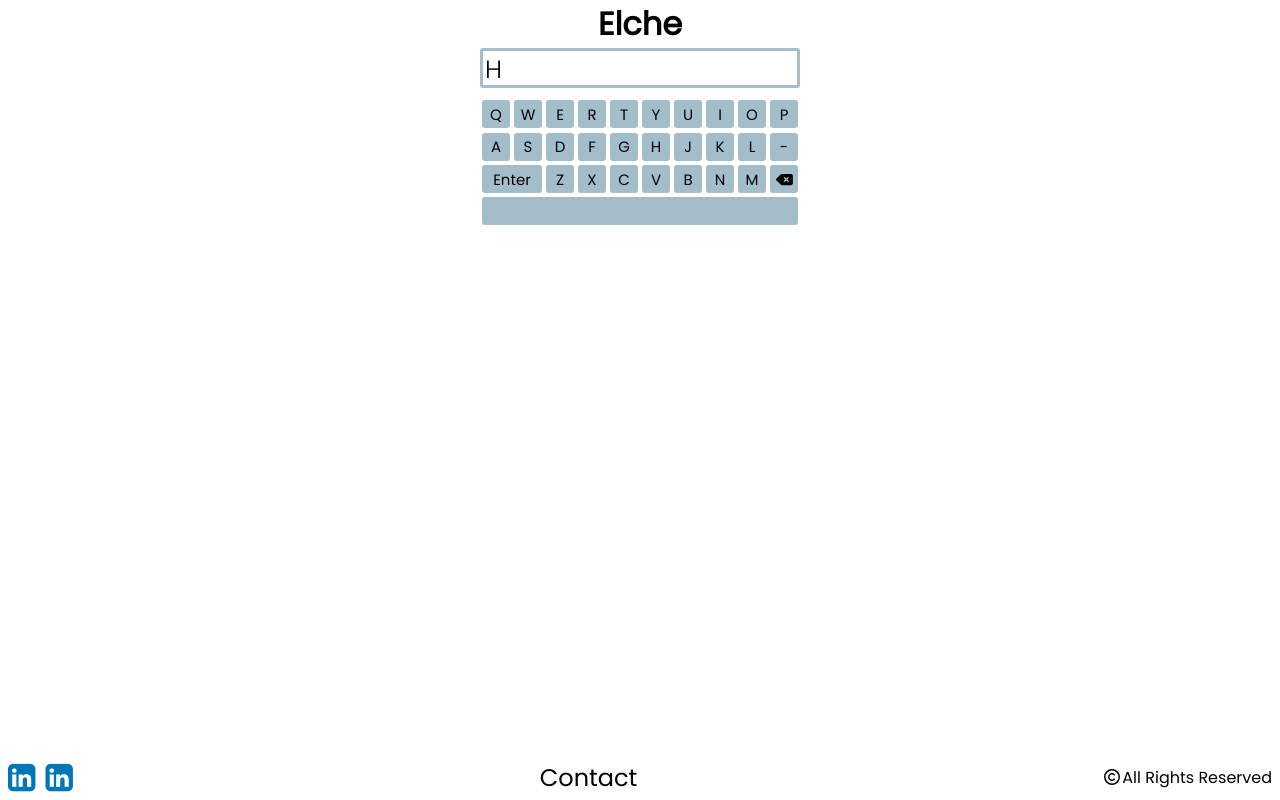
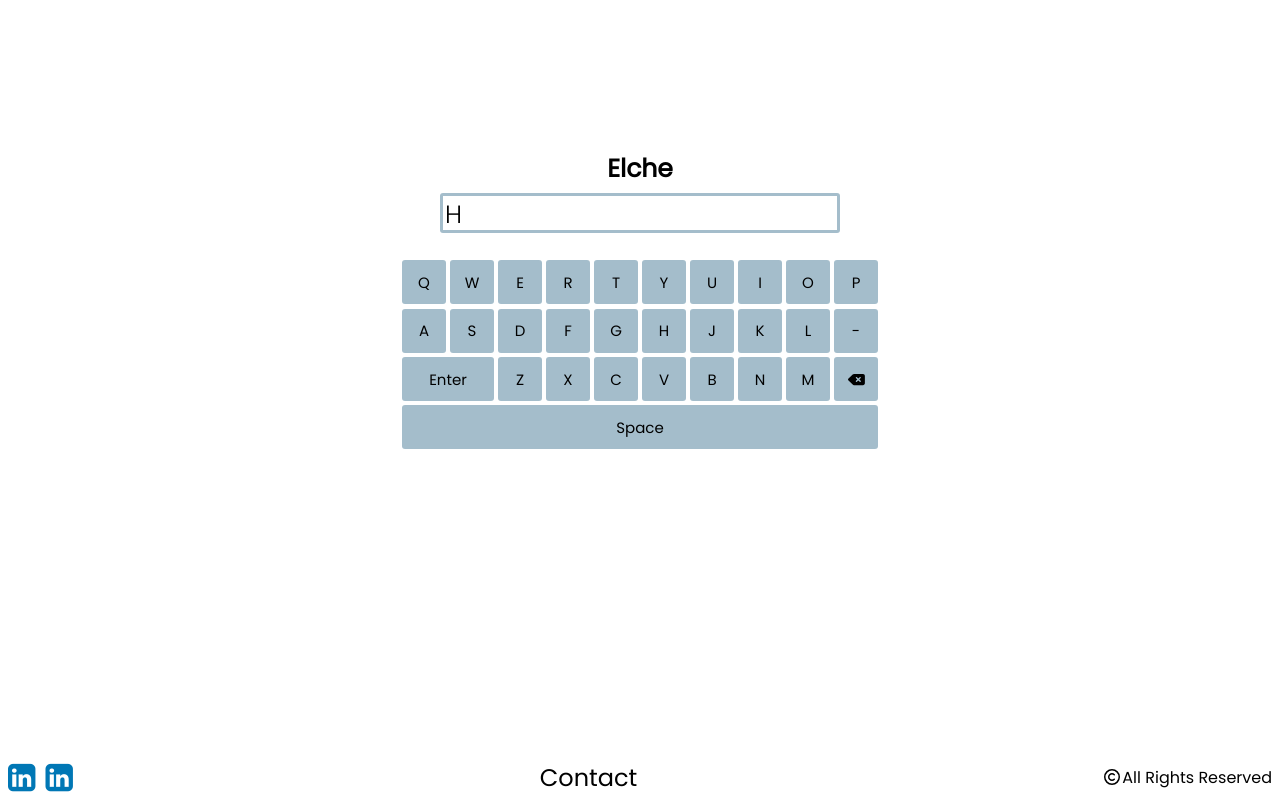
Before and after one commit to nickgabriadze/Towngraphy, a React (Create React App) app: page / in a window 1280 px wide. Built offline with nearby package versions, Linux system fonts and the light colour scheme; the HTML template or start-up script is replaced by a standard one.

Commit message:
Checking, Changing and typing works

```diff
--- a/src/App.css
+++ b/src/App.css
@@ -7,12 +7,14 @@
    display: flex;
    justify-content: center;
    align-items: center;
+   padding-top: 5px;
 }
 
 
-#container{
+.container{
     display: flex;
     flex-direction: column;
     justify-content: center;
     align-items: center;
+    padding-top: 150px;
 }
--- a/src/App.js
+++ b/src/App.js
@@ -2,54 +2,86 @@ import React, { useReducer } from 'react';
 import './App.css';
 import { Footer } from './components/footer.js';
 import { Keyboard } from './components/keyboard.js';
-import {TextBox} from './components/textBox';
-import {ACTIONS} from './actions.js';
-import {randCity} from './checkOrGive/randomCity.js'
-import {cities} from './cities.js';
+import { TextBox } from './components/textBox';
+import { ACTIONS } from './actions.js';
+import { randCity } from './checkOrGive/randomCity.js'
+import { cities } from './cities.js';
+import {checkCity} from './checkOrGive/checkCity.js';
 
+function reducer(state, { type, char }) {
 
-function reducer(state, {type, payload}){
+  switch (type) {
 
-  switch(type){
     case ACTIONS.ADD_LETTER:
-
+      if (char === ' ') {
         return({
           ...state,
-        letter: state.letter + payload
+          nextCity: state.nextCity + char,
+          upper: true,
+          message: ''
         })
+      }
+      if (state.upper === true) {
+        return ({
+          ...state,
+          nextCity: state.nextCity + char.toUpperCase(),
+          upper: false,
+          message: ''
+        });
+      }
+
+      return ({
+        ...state,
+        nextCity: state.nextCity + char,
+        upper: false,
+        message: ''
+      });
+
     case ACTIONS.REMOVE_LETTER:
-      if(state.letter.length === 1 ){
+      if (state.nextCity.length === 1) {
         return state;
-      }
+      };
+      return ({
+        ...state,
+        nextCity: state.nextCity.slice(0, -1),
+        message: ''
+      });
+
+    case ACTIONS.ENTER:
+      if(!checkCity(cities, state.nextCity)){
         return({
           ...state,
-        letter: state.letter.slice(0, -1)
+          message: 'Not In a City List!',
+          nextCity: state.randomCity[state.randomCity.length-2].toUpperCase()
         })
+      }
 
-    case ACTIONS.ENTER:
-      return({
+      let randomCity = randCity(cities)
+      let nextCity = randomCity[randomCity.length - 2].toUpperCase()
+      return ({
         ...state,
-        randomCity: randCity(cities),
-        letter: state.randomCity[state.randomCity.length-2].toUpperCase()
-      })
+        randomCity: randomCity,
+        nextCity: nextCity
+      });
     default: return state;
   }
 }
 
 function App() {
 
-
-  const [{randomCity=randCity(cities), letter=randomCity[randomCity.length-2].toUpperCase()}, dispatch] = useReducer(reducer, {})
+  let generatedCity = randCity(cities);
+  let nextCity = generatedCity[generatedCity.length - 2].toUpperCase();
+  const [state, dispatch] = useReducer(reducer, { randomCity: generatedCity, nextCity: nextCity, message: '', upper: false,});
 
   return (
     <>
 
       <div className="container">
         <div>
-      <TextBox randomCity={randomCity} thatLetter={letter}/>
+          <TextBox randomCity={state.randomCity} thatLetter={state.nextCity} message={state.message} />
         </div>
         <div id="keyBoard">
-      <Keyboard dispatch={dispatch}/>
+          <Keyboard dispatch={dispatch} />
         </div>
       </div>
 
--- a/src/components/footer.js
+++ b/src/components/footer.js
@@ -1,3 +1,4 @@
+import React from 'react';
 import './footer.css';
 import 'font-awesome/css/font-awesome.min.css'
 import { FontAwesomeIcon } from '@fortawesome/react-fontawesome';
--- a/src/components/keyboard.css
+++ b/src/components/keyboard.css
@@ -6,8 +6,8 @@ button {
     border-radius: 5px;
     text-align: center;
     cursor: pointer;
-    width: 2rem;
-    height: 2rem;
+    width: 3rem;
+    height: 3rem;
     text-decoration: none;
     border: 2px solid white;
     background-color: #a4bdcb;
@@ -41,7 +41,7 @@ button:hover {
 }
 
 #enter-button {
-    width: 4rem;
+    width: 6rem;
 }
 
 #space{
--- a/src/components/keyboard.js
+++ b/src/components/keyboard.js
@@ -1,53 +1,54 @@
+import React from 'react';
 import './keyboard.css';
 import { FontAwesomeIcon } from '@fortawesome/react-fontawesome';
 import { faDeleteLeft } from '@fortawesome/free-solid-svg-icons';
 
-export function Keyboard({dispatch}) {
+export function Keyboard({ dispatch }) {
 
 
     return (
         <>
             <div className="keyboard-grid">
                 <div id="first-row">
-                    <button onClick={()=>dispatch({type:"ADD_LETTER", payload: 'q'})}>Q</button>
-                    <button onClick={()=>dispatch({type:"ADD_LETTER", payload: 'w'})}>W</button>
-                    <button onClick={()=>dispatch({type:"ADD_LETTER", payload: 'e'})}>E</button>
-                    <button onClick={()=>dispatch({type:"ADD_LETTER", payload: 'r'})}>R</button>
-                    <button onClick={()=>dispatch({type:"ADD_LETTER", payload: 't'})}>T</button>
-                    <button onClick={()=>dispatch({type:"ADD_LETTER", payload: 'y'})}>Y</button>
-                    <button onClick={()=>dispatch({type:"ADD_LETTER", payload: 'u'})}>U</button>
-                    <button onClick={()=>dispatch({type:"ADD_LETTER", payload: 'i'})}>I</button>
-                    <button onClick={()=>dispatch({type:"ADD_LETTER", payload: 'o'})}>O</button>
-                    <button onClick={()=>dispatch({type:"ADD_LETTER", payload: 'p'})}>P</button>
+                    <button onClick={() => dispatch({ type: "ADD_LETTER", char: 'q' })}>Q</button>
+                    <button onClick={() => dispatch({ type: "ADD_LETTER", char: 'w' })}>W</button>
+                    <button onClick={() => dispatch({ type: "ADD_LETTER", char: 'e' })}>E</button>
+                    <button onClick={() => dispatch({ type: "ADD_LETTER", char: 'r' })}>R</button>
+                    <button onClick={() => dispatch({ type: "ADD_LETTER", char: 't' })}>T</button>
+                    <button onClick={() => dispatch({ type: "ADD_LETTER", char: 'y' })}>Y</button>
+                    <button onClick={() => dispatch({ type: "ADD_LETTER", char: 'u' })}>U</button>
+                    <button onClick={() => dispatch({ type: "ADD_LETTER", char: 'i' })}>I</button>
+                    <button onClick={() => dispatch({ type: "ADD_LETTER", char: 'o' })}>O</button>
+                    <button onClick={() => dispatch({ type: "ADD_LETTER", char: 'p' })}>P</button>
                 </div>
 
                 <div id="second-row">
-                    <button onClick={()=>dispatch({type:"ADD_LETTER", payload: 'a'})}>A</button>
-                    <button onClick={()=>dispatch({type:"ADD_LETTER", payload: 's'})}>S</button>
-                    <button onClick={()=>dispatch({type:"ADD_LETTER", payload: 'd'})}>D</button>
-                    <button onClick={()=>dispatch({type:"ADD_LETTER", payload: 'f'})}>F</button>
-                    <button onClick={()=>dispatch({type:"ADD_LETTER", payload: 'g'})}>G</button>
-                    <button onClick={()=>dispatch({type:"ADD_LETTER", payload: 'h'})}>H</button>
-                    <button onClick={()=>dispatch({type:"ADD_LETTER", payload: 'j'})}>J</button>
-                    <button onClick={()=>dispatch({type:"ADD_LETTER", payload: 'k'})}>K</button>
-                    <button onClick={()=>dispatch({type:"ADD_LETTER", payload: 'l'})}>L</button>
-                    <button onClick={()=>dispatch({type:"ADD_LETTER", payload: '-'})}>-</button>
+                    <button onClick={() => dispatch({ type: "ADD_LETTER", char: 'a' })}>A</button>
+                    <button onClick={() => dispatch({ type: "ADD_LETTER", char: 's' })}>S</button>
+                    <button onClick={() => dispatch({ type: "ADD_LETTER", char: 'd' })}>D</button>
+                    <button onClick={() => dispatch({ type: "ADD_LETTER", char: 'f' })}>F</button>
+                    <button onClick={() => dispatch({ type: "ADD_LETTER", char: 'g' })}>G</button>
+                    <button onClick={() => dispatch({ type: "ADD_LETTER", char: 'h' })}>H</button>
+                    <button onClick={() => dispatch({ type: "ADD_LETTER", char: 'j' })}>J</button>
+                    <button onClick={() => dispatch({ type: "ADD_LETTER", char: 'k' })}>K</button>
+                    <button onClick={() => dispatch({ type: "ADD_LETTER", char: 'l' })}>L</button>
+                    <button onClick={() => dispatch({ type: "ADD_LETTER", char: '-' })}>-</button>
                 </div>
 
 
                 <div id="third-row">
-                    <button onClick={()=>dispatch({type:"ENTER"})}id="enter-button">Enter</button>
-                    <button onClick={()=>dispatch({type:"ADD_LETTER", payload: 'z'})}>Z</button>
-                    <button onClick={()=>dispatch({type:"ADD_LETTER", payload: 'x'})}>X</button>
-                    <button onClick={()=>dispatch({type:"ADD_LETTER", payload: 'c'})}>C</button>
-                    <button onClick={()=>dispatch({type:"ADD_LETTER", payload: 'v'})}>V</button>
-                    <button onClick={()=>dispatch({type:"ADD_LETTER", payload: 'b'})}>B</button>
-                    <button onClick={()=>dispatch({type:"ADD_LETTER", payload: 'n'})}>N</button>
-                    <button onClick={()=>dispatch({type:"ADD_LETTER", payload: 'm'})}>M</button>
-                    <button onClick={()=>dispatch({type:"REMOVE_LETTER"})}><FontAwesomeIcon icon={faDeleteLeft} /></button>
+                    <button onClick={() => dispatch({ type: "ENTER" })} id="enter-button">Enter</button>
+                    <button onClick={() => dispatch({ type: "ADD_LETTER", char: 'z' })}>Z</button>
+                    <button onClick={() => dispatch({ type: "ADD_LETTER", char: 'x' })}>X</button>
+                    <button onClick={() => dispatch({ type: "ADD_LETTER", char: 'c' })}>C</button>
+                    <button onClick={() => dispatch({ type: "ADD_LETTER", char: 'v' })}>V</button>
+                    <button onClick={() => dispatch({ type: "ADD_LETTER", char: 'b' })}>B</button>
+                    <button onClick={() => dispatch({ type: "ADD_LETTER", char: 'n' })}>N</button>
+                    <button onClick={() => dispatch({ type: "ADD_LETTER", char: 'm' })}>M</button>
+                    <button onClick={() => dispatch({ type: "REMOVE_LETTER" })}><FontAwesomeIcon icon={faDeleteLeft} /></button>
                 </div>
                 <div id="fourth-row">
-                    <button id="space"onClick={()=>dispatch({type:"ADD_LETTER", payload:" "})}></button>
+                    <button id="space" onClick={() => dispatch({ type: "ADD_LETTER", char: ' ' })}>Space</button>
                 </div>
             </div>
         </>
--- a/src/components/textBox.css
+++ b/src/components/textBox.css
@@ -9,13 +9,12 @@
 
 #box-for-input{
     font-family:'Poppins', 'Franklin Gothic Medium', 'Arial Narrow', "Arial", "sans-serif";
-
     border-radius: 3px;
     font-size:25px;
     background-color: rgb(255, 255, 255);
     list-style: none;
     height: 2.5rem;
-    width: 20rem;
+    width: 25rem;
     border-style: solid;
     font-weight: 300;
     border-color: #a4bdcb;
@@ -24,4 +23,13 @@
 
 #answer{
     padding-left: 2px;
+
 }
+
+#pre-defined{
+    padding-bottom: 5px;
+}
+
+#message{
+    padding-top: 10px;
+}
--- a/src/components/textBox.js
+++ b/src/components/textBox.js
@@ -1,7 +1,7 @@
+import React from 'react';
 import './textBox.css'
-import { useState } from 'react'
 
-export function TextBox({ randomCity, thatLetter }) {
+export function TextBox({ randomCity, thatLetter, message }) {
 
 
 
@@ -9,10 +9,12 @@ export function TextBox({ randomCity, thatLetter }) {
     return (
         <>
             <div className="textBox">
-                <h1 id="pre-defined">{randomCity}</h1>
-                <div id='box-for-input'>
+                <h1 style={randomCity.lenght > 30 ? {'fontSize':'15px'}:{'fontSize':'25px'}}id="pre-defined">{randomCity}</h1>
+
+                <div style={thatLetter.length > 25 ? {'width':'30rem'}:{'width':'25rem'}}id='box-for-input'>
                     <p id="answer">{thatLetter}</p>
                 </div>
+                <p id="message">{message}</p>
             </div>
         </>
     )
```
Lines whose indentation alone changed are shown as unchanged.
